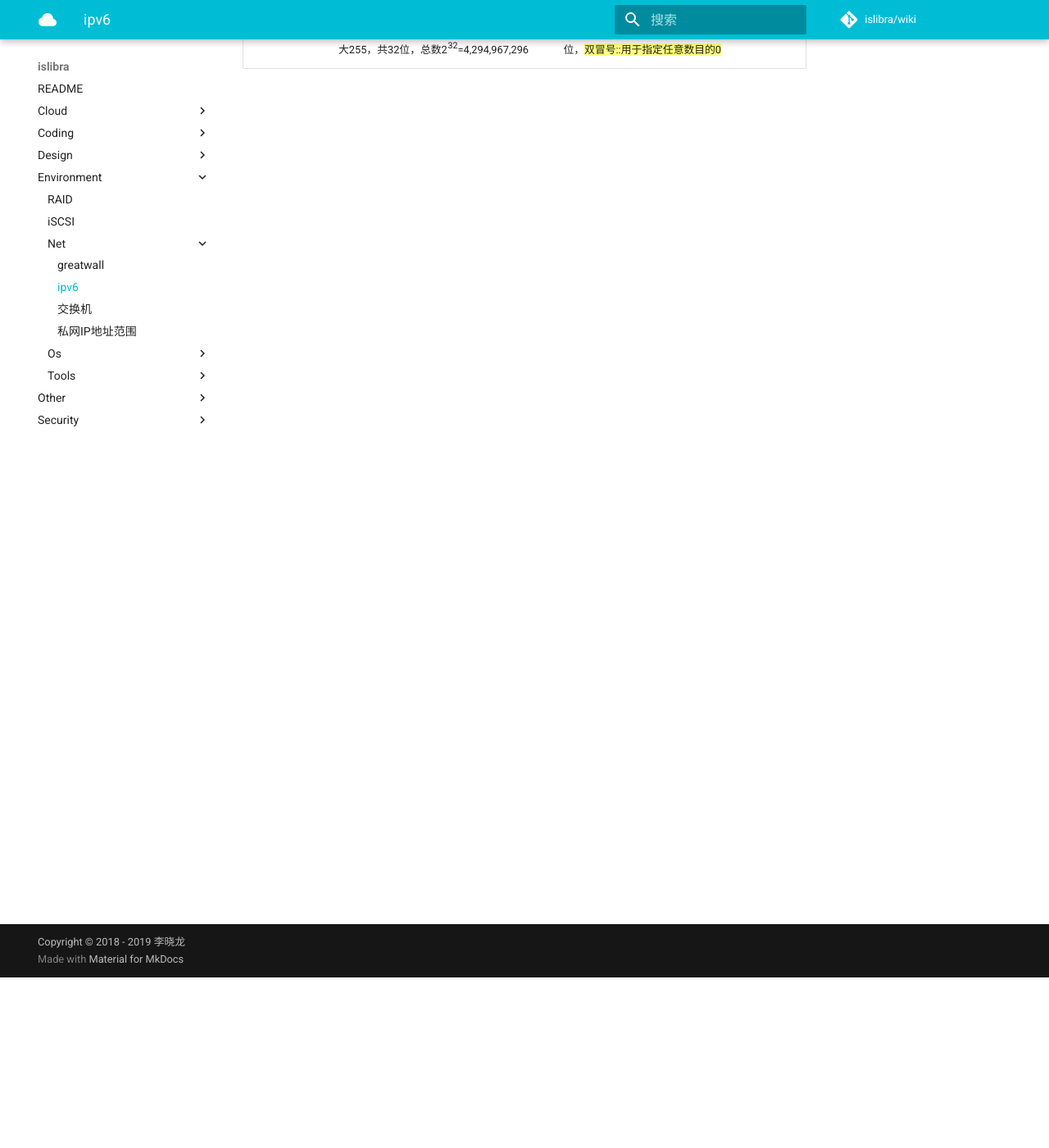
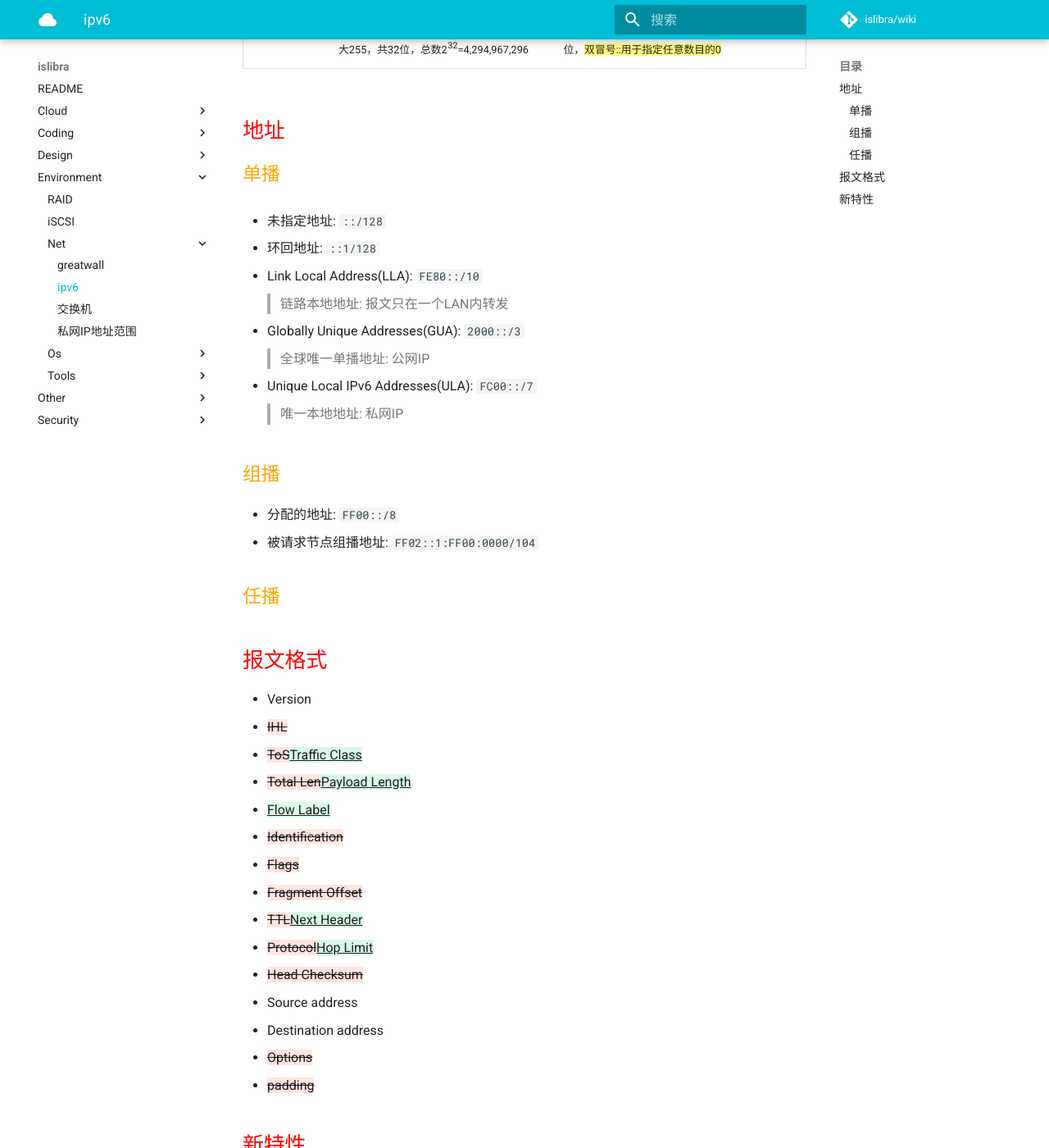
Before and after one commit to islibra/wiki, an MkDocs documentation site: the page built from docs/environment/net/ipv6.md, in a window 1280 px wide and 1400 px high, scrolled down 208 px. Shown: the whole window at 82% size. Built offline with MkDocs 1.6.1 and Material for MkDocs 9.7.7, drawn with Linux system fonts in a browser that asks for light colours; comment, search, counter and statistics services are not loaded; some of the changed text lies outside the part shown.

Commit message:
Update ipv6.md

```diff
--- a/docs/environment/net/ipv6.md
+++ b/docs/environment/net/ipv6.md
@@ -3,3 +3,57 @@
 维度 | IPv4 | IPv6
 --- | --- | ---
 地址 | 4字节，255.255.255.255，每字节8bit，最大255，共32位，总数2^32^=4,294,967,296 | 16字节，ffff:ffff:ffff:ffff:ffff:ffff:ffff:ffff，共128位，==双冒号::用于指定任意数目的0==
+
+## 地址
+
+### 单播
+
+- 未指定地址: `::/128`
+
+- 环回地址: `::1/128`
+
+- Link Local Address(LLA): `FE80::/10`
+
+    > 链路本地地址: 报文只在一个LAN内转发
+
+- Globally Unique Addresses(GUA): `2000::/3`
+
+    > 全球唯一单播地址: 公网IP
+
+- Unique Local IPv6 Addresses(ULA): `FC00::/7`
+
+    > 唯一本地地址: 私网IP
+
+### 组播
+
+- 分配的地址: `FF00::/8`
+- 被请求节点组播地址: `FF02::1:FF00:0000/104`
+
+### 任播
+
+## 报文格式
+
+- Version
+- {--IHL--}
+- {~~ToS~>Traffic Class~~}
+- {~~Total Len~>Payload Length~~}
+- {++Flow Label++}
+- {--Identification--}
+- {--Flags--}
+- {--Fragment Offset--}
+- {~~TTL~>Next Header~~}
+- {~~Protocol~>Hop Limit~~}
+- {--Head Checksum--}
+- Source address
+- Destination address
+- {--Options--}
+- {--padding--}
+
+## 新特性
+
+- ARP --> NDP
+- Stateless Address Auto Configuration(SLAAC): 无状态地址分配, 基于EUI64规范, 根据MAC自动为LAN内终端分配IP地址
+
+    > 中间插入FFFE, 第7bit取反
+
+- 终端采用临时IPv6地址实现互联网匿名访问
```
